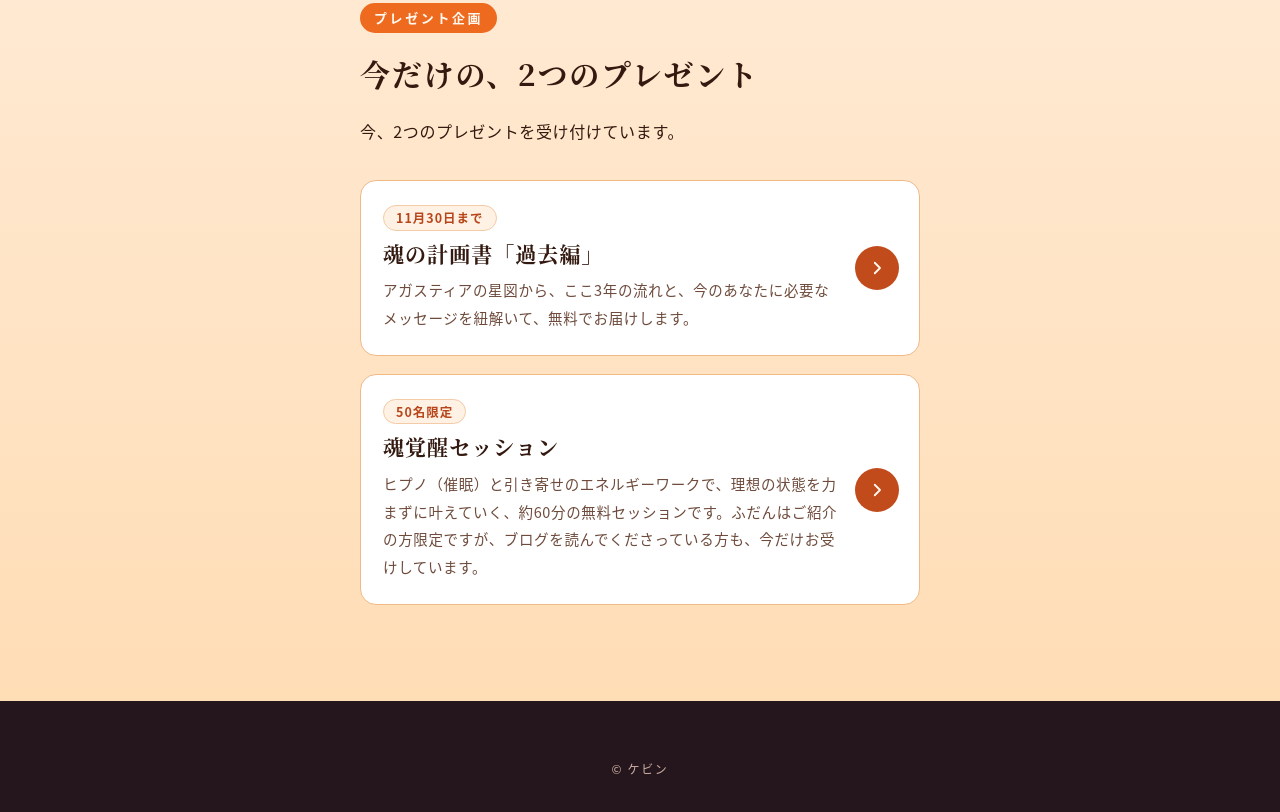
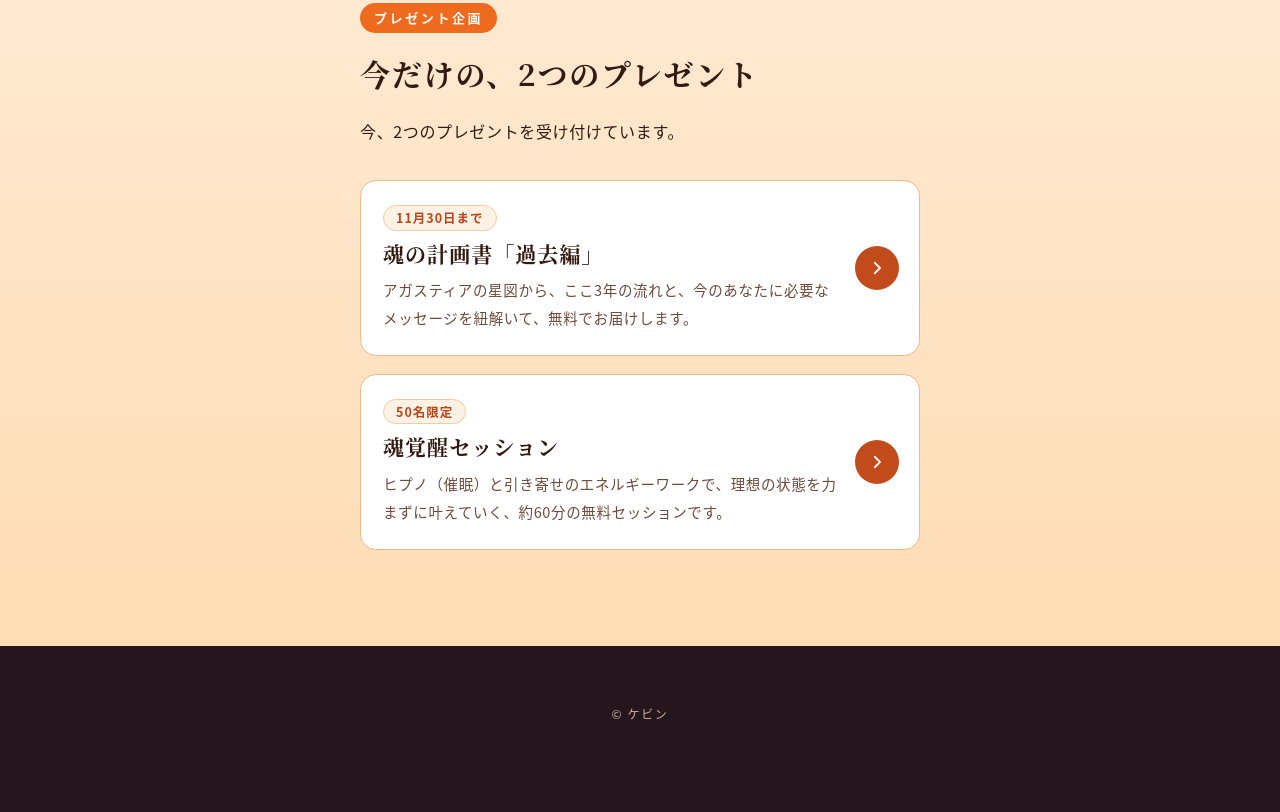
Before and after one commit to 369kelvin369/369kelvin369.github.io, a plain HTML site: page index.html in a window 1280 px wide. Shown: the part 9328-10140 px from the top of the page. After the commit the page ends 10095 px from the top, so only its background shows below. Drawn offline with Linux system fonts and the light colour scheme; a web font is replaced by a local one.

Commit message:
覚醒セッションのカードからブログ読者向けの一文を削除
Co-Authored-By: Claude Opus 5.5 <noreply@anthropic.com>
Claude-Session: https://claude.ai/code/session_01DxVks7QaMFDeHZZXYQ65Wu

```diff
--- a/index.html
+++ b/index.html
@@ -567,7 +567,7 @@
           <a class="offer is-gift-kakusei" href="https://369kelvin369.github.io/kakusei/kakusei.html">
             <span class="offer-badge">50名限定</span>
             <span class="offer-name">魂覚醒セッション</span>
-            <span class="offer-desc">ヒプノ（催眠）と引き寄せのエネルギーワークで、理想の状態を力まずに叶えていく、約60分の無料セッションです。ふだんはご紹介の方限定ですが、ブログを読んでくださっている方も、今だけお受けしています。</span>
+            <span class="offer-desc">ヒプノ（催眠）と引き寄せのエネルギーワークで、理想の状態を力まずに叶えていく、約60分の無料セッションです。</span>
             <span class="offer-go" aria-hidden="true"><svg viewBox="0 0 24 24"><path d="M9 5l7 7-7 7"/></svg></span>
           </a>
         </li>
```
